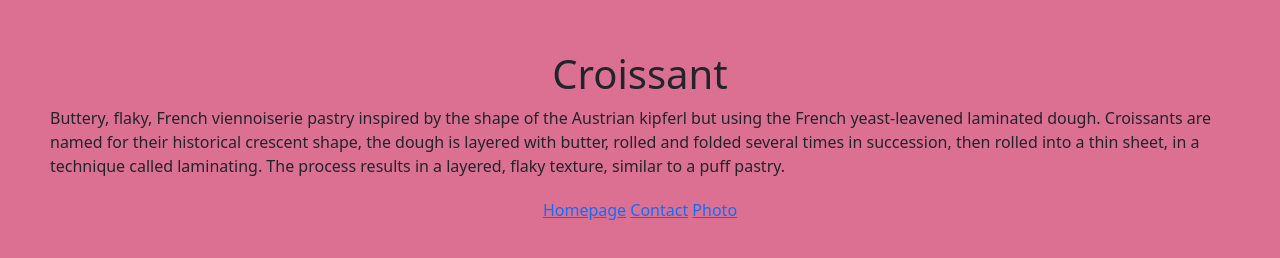
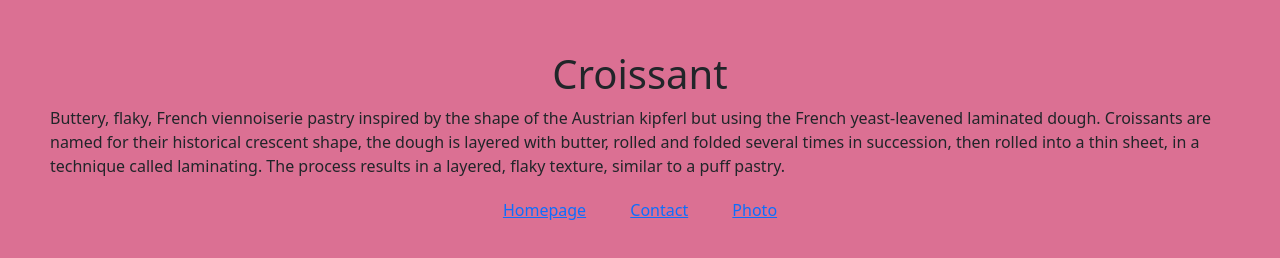
Before and after one commit to Natta-Sha/Croissant, a plain HTML site: page index.html in a window 1280 px wide. Drawn offline with nearby package versions, Linux system fonts and the light colour scheme.

Commit message:
added margin to links

```diff
--- a/styles/styles.css
+++ b/styles/styles.css
@@ -17,3 +17,6 @@ footer {
   margin: 20px;
   text-align: center;
 }
+a {
+  margin: 20px;
+}
```
